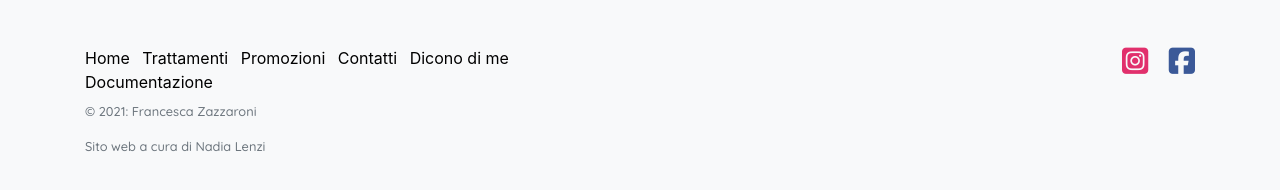
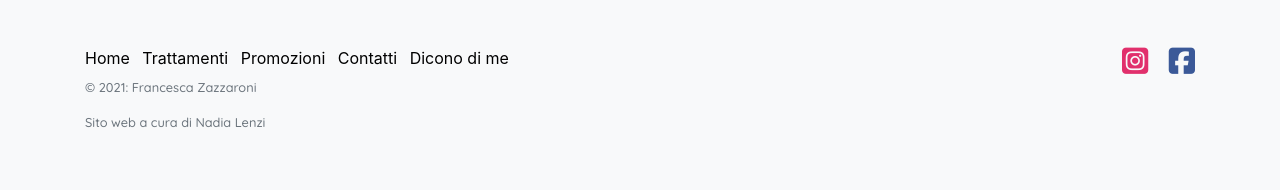
Before and after one commit to nadialenzi8x/Francesca_Zazzaroni_Beauty, a plain HTML site: page index.html in a window 1280 px wide. Shown: the part 2930-3120 px from the top of the page. Drawn offline with nearby package versions, Linux system fonts and the light colour scheme.

Commit message:
rimozione pagina documentazione

```diff
--- a/index.html
+++ b/index.html
@@ -157,7 +157,7 @@
 						<li class="list-inline-item"><a href="promozioni.html">Promozioni</a></li>
 						<li class="list-inline-item"><a href="contatti.html">Contatti</a></li>
 						<li class="list-inline-item"><a href="dicono.html">Dicono di me</a></li>
-						<li class="list-inline-item"><a href="documentazione.html">Documentazione</a></li>
+						<!-- <li class="list-inline-item"><a href="documentazione.html">Documentazione</a></li> -->
 					</ul>
 					<p class="text-muted small mb-4mb-lg-0">© 2021: Francesca Zazzaroni</p>
 					<p class="text-muted small mb-4mb-lg-0"> Sito web a cura di Nadia Lenzi</p>
```
